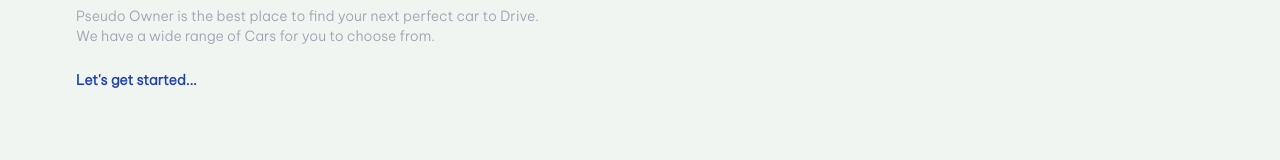
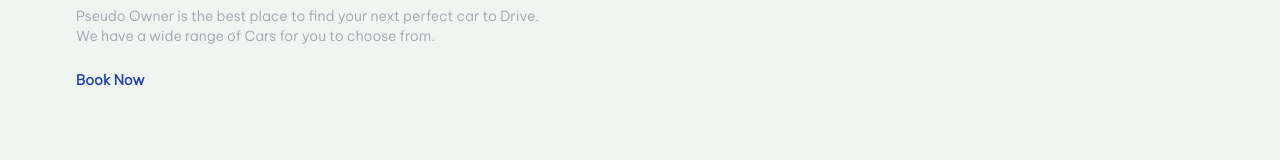
Before and after one commit to viveksinghjadaun/Pseudo-Owner, a React (Vite) app in the folder client/: page / in a window 1280 px wide. Shown: the part 322-482 px from the top of the page. Built offline with nearby package versions, Linux system fonts and the light colour scheme; no server answers.

Commit message:
Update Home.jsx

```diff
--- a/client/src/pages/Home.jsx
+++ b/client/src/pages/Home.jsx
@@ -62,7 +62,7 @@
           to={'/search'}
           className='text-xs sm:text-sm text-blue-800 font-bold hover:underline'
         >
-          Let's get started...
+          Book Now
         </Link>
 
       </div>
```
